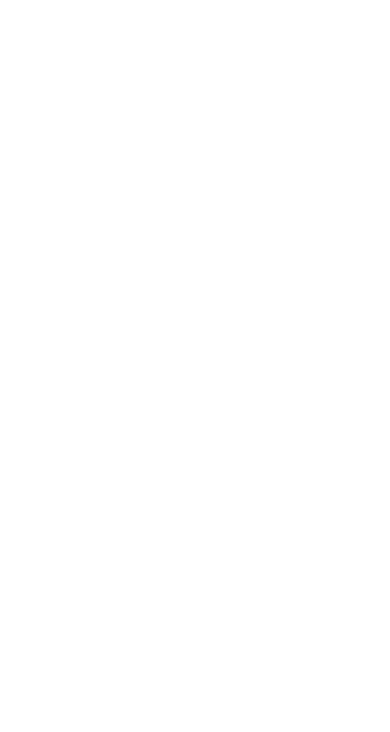
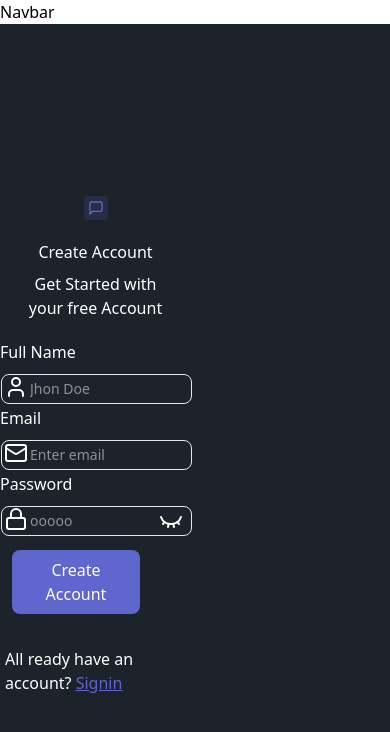
Before and after one commit to DevFawadKhan/Realtime-Chat-App, a React (Vite) app in the folder frontend/: page /signup in a window 390 px wide. Shown: the top 732 px of the page. Built offline with nearby package versions, Linux system fonts and the light colour scheme; no server answers.

Commit message:
complete signup page

```diff
--- a/frontend/eslint.config.js
+++ b/frontend/eslint.config.js
@@ -32,7 +32,9 @@
       'react-refresh/only-export-components': [
         'warn',
         { allowConstantExport: true },
+
       ],
+      "react/prop-types":"off",
     },
   },
 ]
--- a/frontend/package.json
+++ b/frontend/package.json
@@ -11,10 +11,13 @@
   },
   "dependencies": {
     "@tailwindcss/vite": "^4.0.6",
+    "axios": "^1.7.9",
+    "lucide-react": "^0.475.0",
     "react": "^19.0.0",
     "react-dom": "^19.0.0",
     "react-router-dom": "^7.2.0",
-    "tailwindcss": "^4.0.6"
+    "tailwindcss": "^4.0.6",
+    "zustand": "^5.0.3"
   },
   "devDependencies": {
     "@eslint/js": "^9.19.0",
--- a/frontend/src/App.jsx
+++ b/frontend/src/App.jsx
@@ -1,24 +1,39 @@
 import Navbar from "./components/Navbar.jsx"
-import {Routes,Route} from 'react-router-dom'
+import {Routes,Route, Navigate} from 'react-router-dom'
 import HomePage from "./pages/HomePage.jsx"
 import SignUpPage from './pages/SignUpPage.jsx'
 import ProfilePage from './pages/ProfilePage.jsx'
 import SettingPage from './pages/SettingPage.jsx'
 import LogInPage  from './pages/LogInPage.jsx'
+import { useAuthStore } from "./store/useAuthStore.js"
+import { useEffect } from "react"
+import {Loader} from 'lucide-react'
 function App() {
+const {authUser,checkAuth,isCheckingAuth} =useAuthStore();
+useEffect(()=>{
+checkAuth();
+},[checkAuth])
 
+console.log({authUser});
+if(isCheckingAuth&&!authUser){
+  return(
+    <div className="flex items-center justify-center h-screen">
+      <Loader className="size-10 animate-spin"/>
+    </div>
+  )
+}
   return (
     <>
    <Navbar/>
 <Routes>
-  <Route path="/" element={<HomePage/>}/>
-  <Route path="/login" element={<LogInPage/>}/>
-  <Route path="/signup" element={<SignUpPage/>}/>
+  <Route path="/" element={authUser?<HomePage/>:<Navigate to="/login"/>}/>
+  <Route path="/login" element={!authUser?<LogInPage/>:<Navigate to="/"/>}/>
+  <Route path="/signup" element={!authUser?<SignUpPage/>:<Navigate to="/"/>}/>
   <Route path="/setting" element={<SettingPage/>}/>
-  <Route path="/profile" element={<ProfilePage/>}/>
+  <Route path="/profile" element={authUser?<ProfilePage/>:<Navigate to="/login"/>}/>
 </Routes>
     </>
   )
 }
-
+//Is code me !authuser ka matlab hai agar authuser nahi hai (null, undefined, false) toh access deny kar do.
 export default App
--- /dev/null
+++ b/frontend/src/components/AuthImagePattern.jsx
@@ -0,0 +1,26 @@
+import React from "react";
+
+function AuthImagePattern({ title, subtitle }) {
+  return (
+    <>
+      <div className="hidden lg:flex items-center justify-center mt-5 bg-[#181C22] p-12">
+        <div className="max-w-md text-center">
+          <div className="grid grid-cols-3 gap-3 mb-8">
+            {[...Array(9)].map((_, i) => (
+              <div
+                key={i}
+                className={`aspect-square rounded-2xl bg-[#212639] ${
+                  i % 2 === 0 ? "animate-pulse" : ""
+                }`}
+              />
+            ))}
+          </div>
+          <h2 className="text-2xl font-bold mb-4 text-white">{title}</h2>
+          <p className="text-base-content/60 text-white">{subtitle}</p>
+        </div>
+      </div>
+    </>
+  );
+}
+
+export default AuthImagePattern;
--- a/frontend/src/components/Navbar.jsx
+++ b/frontend/src/components/Navbar.jsx
@@ -2,9 +2,7 @@
 
 function Navbar() {
   return (
-    <div>
-
-    </div>
+    <><h1>Navbar</h1></>
   )
 }
 
--- /dev/null
+++ b/frontend/src/lib/axios.js
@@ -0,0 +1,6 @@
+import axios from 'axios'
+
+export const axiosInstance=axios.create({
+    baseURL:'http://localhost:3000/api',
+    withCredentials:true
+});
--- a/frontend/src/pages/HomePage.jsx
+++ b/frontend/src/pages/HomePage.jsx
@@ -2,9 +2,9 @@
 
 function HomePage() {
   return (
-    <div>
-
-    </div>
+    <>
+    <h1>home page</h1>
+    </>
   )
 }
 
--- a/frontend/src/pages/LogInPage.jsx
+++ b/frontend/src/pages/LogInPage.jsx
@@ -3,7 +3,7 @@
 function LogInPage() {
   return (
     <div>
-
+      <h1 className="text-center text-[25px]">LogInPage</h1>
     </div>
   )
 }
--- a/frontend/src/pages/SignUpPage.jsx
+++ b/frontend/src/pages/SignUpPage.jsx
@@ -1,10 +1,71 @@
-// import React from 'react'
-
+import { useState } from "react"
+import { useAuthStore } from "../store/useAuthStore.js";
+import {Link} from 'react-router-dom'
+import { MessageSquare,User,EyeIcon, Mail,Lock, EyeClosed} from "lucide-react";
+import AuthImagePattern from "../components/AuthImagePattern.jsx";
 function SignUpPage() {
+  const [ShowPassword, setShowPassword] = useState(false);
+  const [FoamData, setFoamData] = useState({
+    name:"",
+    email:"",
+    password:"",
+  })
+// const {signup,isSignUp}=useAuthStore();
+// const validatefoam=()=>{}
+const handleSubmit=(e)=>{
+    e.preventDefault();
+}
   return (
-    <div>
-
+    <>
+    <div className="grid grid-cols-2 gap-2 bg-[#1C232A] ">
+      {/* left side */}
+    <div className=" ">
+      {/* Logo */}
+      <div className="flex items-center justify-center h-screen flex-col">
+      <MessageSquare className="text-[#5F67CE] bg-[#252E44] px-1 rounded-sm"/>
+      <div className="text-white  p-5 text-center space-y-2">
+      <h1 >Create Account</h1>
+      <p>Get Started with your free Account</p>
+      </div>
+       {/* Foam */}
+      <form onSubmit={handleSubmit}>
+        {/* name input */}
+      <div className="relative flex justify-center flex-col space-y-2">
+      <label htmlFor="email" className="text-white ">Full Name</label>
+      <User className="absolute left-1 mt-9 text-white"></User>
+      <input type="text" value={FoamData.name} onChange={(e)=>setFoamData({name:e.target.value})} className="w-full rounded-lg m-[2px_1px] text-white border border-gray-200 pl-7 p-1 pe-12 text-sm shadow-xs lg:w-[40vh]" placeholder="Jhon Doe" />
+      </div>
+      {/* email input */}
+      <div className="relative flex justify-center flex-col space-y-2">
+      <label htmlFor="email" className="text-white ">Email</label>
+      <Mail className="absolute left-1 mt-9 text-white"></Mail>
+      <input type="text" value={FoamData.email} onChange={(e)=>setFoamData({email:e.target.value})} className="w-full rounded-lg m-[2px_1px] text-white border border-gray-200 pl-7 p-1 pe-12 text-sm shadow-xs lg:w-[40vh]" placeholder="Enter email" />
+      </div>
+      {/* password input */}
+      <div className="relative flex justify-center flex-col space-y-2">
+      <label htmlFor="email" className="text-white ">Password</label>
+      <Lock className="absolute left-1 mt-9 text-white"></Lock>
+      <input type={ShowPassword?"text":"password"} value={FoamData.password} onChange={(e)=>setFoamData({password:e.target.value})} className="w-full rounded-lg m-[2px_1px] text-white border border-gray-200 pl-7 p-1 pe-12 text-sm shadow-xs lg:w-[40vh]" placeholder="ooooo" />
+      <button type="button" className="absolute right-2 text-white mt-8 "onClick={()=>setShowPassword(!ShowPassword)}>
+        {ShowPassword?(<EyeIcon/>):(<EyeClosed/>)}
+      </button>
+      </div>
+      {/* Button */}
+      <div className="my-3 flex justify-center text-white  bg-[#5F67CE] p-2 rounded-lg ml-3 md:ml-9 lg:ml-0 w-32 lg:w-full">
+      <button className="cursor-pointer">Create Account</button>
+      </div>
+      </form>
+      {/* ALready account */}
+      <div className="mt-5 whitespace-pre ">
+       <h1 className="text-white text-wrap ml-1 p-[1px]">All ready have an account? <Link to="/login" className="underline text-[#5F67CE] cursor-pointer space-x-1">Signin</Link></h1>
+      </div>
+      </div>
     </div>
+    {/*Right side  */}
+    <AuthImagePattern title="Join our community" subtitle="Connect with friends,share moments,and stay in touch with you"/>
+    {/* <div>hello world</div> */}
+    </div>
+    </>
   )
 }
 
--- /dev/null
+++ b/frontend/src/store/useAuthStore.js
@@ -0,0 +1,26 @@
+import {create} from 'zustand'
+import { axiosInstance } from '../lib/axios.js'
+export const useAuthStore=create((set)=>({
+    authUser:null, // Initially user logged in nahi ha initial state.
+    isSignUp:false,
+    isLoggingIn:false,
+    isUpdatingProfile:false,
+
+    isCheckingAuth:true,
+    // function for check user is authentic for not call api
+     checkAuth:async()=>{
+        try {
+        const res=await axiosInstance.get("/auth/check")
+        set({authUser:res.data});
+        } catch (error) {
+            console.log("Error in checkingAuth",error);
+            set({authUser:null});
+        }
+        finally{
+            set({isCheckingAuth:false});
+        }
+     },
+     signup:async(data)=>{
+
+     }
+}))
--- a/frontend/tailwind.config.js
+++ b/frontend/tailwind.config.js
@@ -1,6 +1,13 @@
 import daisyui from "daisyui"
 export default {
-  //...
+  content: ["./index.html", "./src/**/*.{js,ts,jsx,tsx}"],
+  theme:{
+   extend:{
+    colors:{
+      customdark: "black",
+    }
+   }
+  },
   plugins: [
     daisyui,
   ],
```
Also changed, not shown: 1 other file (tests, documents, lock files or other folders).
